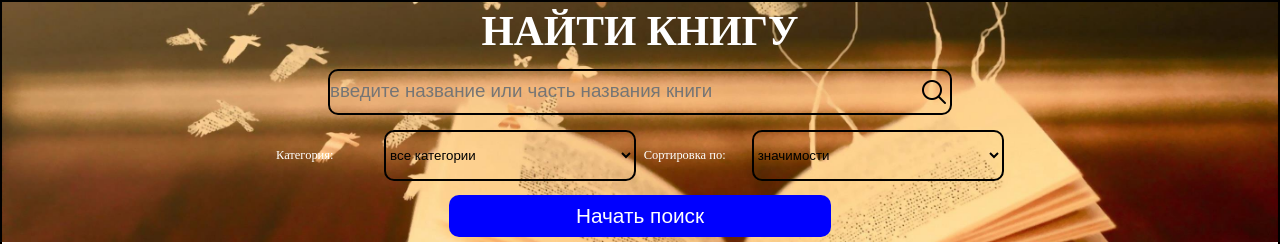
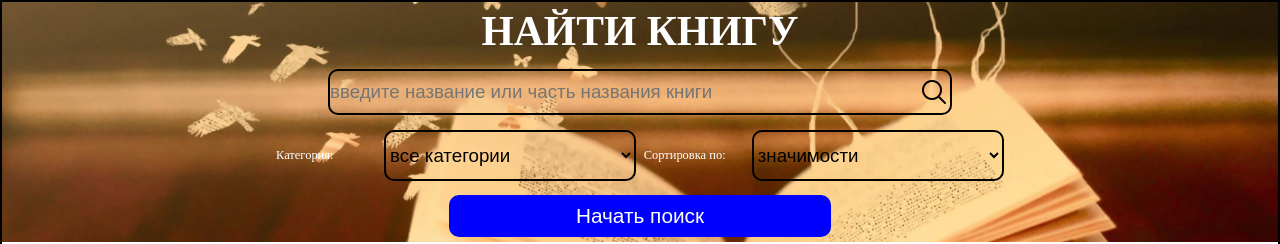
Before and after one commit to UncleBillyCooper/BOOKS, a React (Create React App) app: page / in a window 1280 px wide. Shown: the top 244 px of the page. Built offline with nearby package versions, Linux system fonts and the light colour scheme.

Commit message:
увеличил размер шрифта в инпутах

```diff
--- a/src/App.css
+++ b/src/App.css
@@ -78,6 +78,7 @@ body{
   border: none;
   /* border: 2px yellow solid; */
   background: none;
+  font-size: calc(0.9dvw + 0.9dvh);
 }
 
 .name-search > input::placeholder {
@@ -112,6 +113,7 @@ body{
   background: none;
   border-radius: 10px;
   border: 2px black solid;
+  font-size: calc(0.9dvw + 0.9dvh);
 }
 
 
```
